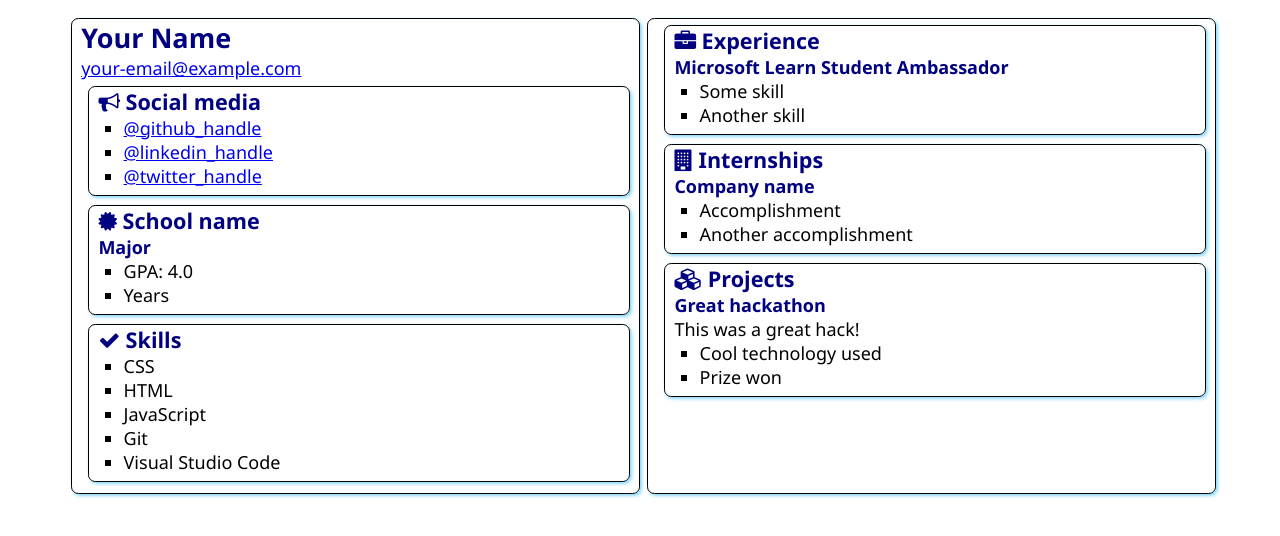
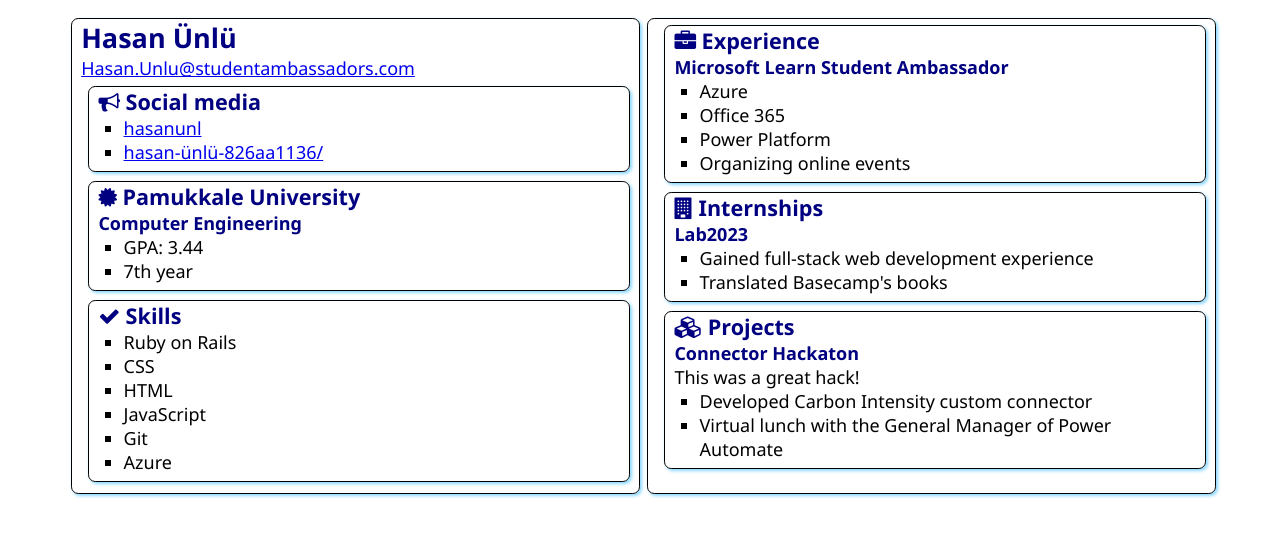
Before and after one commit to hasanunl/SATechnicalOnboarding, a plain HTML site: page src/index.html in a window 1280 px wide. Drawn offline with Linux system fonts and the light colour scheme.

Commit message:
Updated index.html with my information

```diff
--- a/src/index.html
+++ b/src/index.html
@@ -12,8 +12,8 @@
 <body>
     <main>
         <article class="box">
-            <h1>Your Name</h1>
-            <div><a href="mailto:your.email@example.com">your-email@example.com</a></div>
+            <h1>Hasan Ünlü</h1>
+            <div><a href="mailto:your.email@example.com">Hasan.Unlu@studentambassadors.com</a></div>
 
             <section class="box">
                 <h2>
@@ -21,9 +21,8 @@
                     Social media
                 </h2>
                 <ul>
-                    <li><a href="https://github.com/<handle>">@github_handle</a></li>
-                    <li><a href="https://linkedin.com/in/<handle>">@linkedin_handle</a></li>
-                    <li><a href="https://twitter.com/<handle>">@twitter_handle</a></li>
+                    <li><a href="https://github.com/hasanunl">hasanunl</a></li>
+                    <li><a href="https://linkedin.com/in/hasan-ünlü-826aa1136">hasan-ünlü-826aa1136/</a></li>
                 </ul>
             </section>
 
@@ -31,12 +30,12 @@
                 <div class="education">
                     <h2>
                         <i class="fa fa-certificate" aria-hidden="true"></i>
-                        School name
+                        Pamukkale University
                     </h2>
-                    <h3>Major</h3>
+                    <h3>Computer Engineering</h3>
                     <ul>
-                        <li>GPA: 4.0</li>
-                        <li>Years</li>
+                        <li>GPA: 3.44</li>
+                        <li>7th year</li>
                     </ul>
                 </div>
             </section>
@@ -47,11 +46,12 @@
                     Skills
                 </h2>
                 <ul>
+                    <li>Ruby on Rails</li>
                     <li>CSS</li>
                     <li>HTML</li>
                     <li>JavaScript</li>
                     <li>Git</li>
-                    <li>Visual Studio Code</li>
+                    <li>Azure</li>
                 </ul>
             </section>
         </article>
@@ -63,8 +63,10 @@
                 </h2>
                 <h3>Microsoft Learn Student Ambassador</h3>
                 <ul>
-                    <li>Some skill</li>
-                    <li>Another skill</li>
+                    <li>Azure</li>
+                    <li>Office 365</li>
+                    <li>Power Platform</li>
+                    <li>Organizing online events</li>
                 </ul>
             </section>
             <section class="box">
@@ -73,10 +75,10 @@
                     Internships
                 </h2>
 
-                <h3>Company name</h3>
+                <h3>Lab2023</h3>
                 <ul>
-                    <li>Accomplishment</li>
-                    <li>Another accomplishment</li>
+                    <li>Gained full-stack web development experience</li>
+                    <li>Translated Basecamp's books</li>
                 </ul>
             </section>
             <section class="box">
@@ -85,11 +87,11 @@
                     Projects
                 </h2>
 
-                <h3>Great hackathon</h3>
+                <h3>Connector Hackaton</h3>
                 <div>This was a great hack!</div>
                 <ul>
-                    <li>Cool technology used</li>
-                    <li>Prize won</li>
+                    <li>Developed Carbon Intensity custom connector</li>
+                    <li>Virtual lunch with the General Manager of Power Automate</li>
                 </ul>
             </section>
         </article>
```
